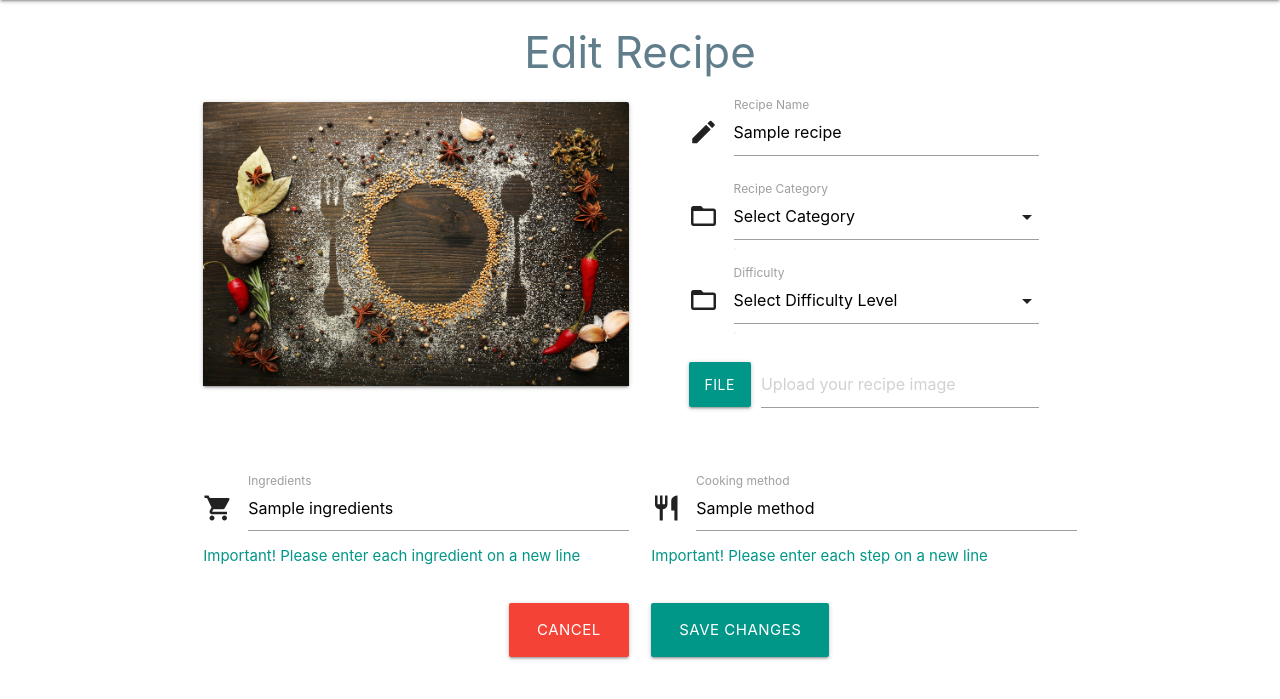
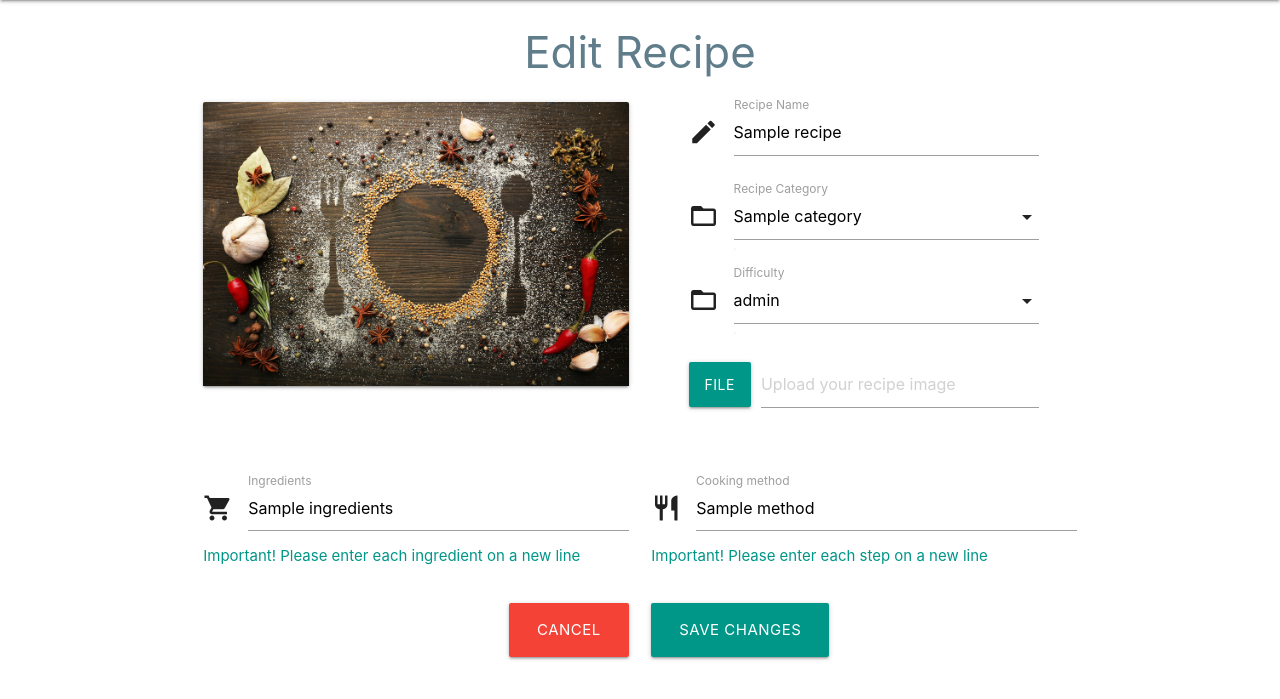
Before and after one commit to Code-Institute-Submissions/ms-project-3-v2, a Flask app: template templates/edit_recipe.html in a window 1280 px wide. Shown: the part 64-763 px from the top of the page. Run offline with Flask 2, Linux system fonts and the light colour scheme; the template is opened without the code that fills it: most values are stand-ins (such as "Sample title", 1, 10 or a date in 2020); some libraries are stand-ins or nearby versions.

Commit message:
Fix error in conditional check for <select> elements

```diff
--- a/templates/edit_recipe.html
+++ b/templates/edit_recipe.html
@@ -4,7 +4,7 @@
         <h3 class="center-align blue-grey-text">Edit Recipe</h3>
         <div class="row">
             <!-- enctype="multipart/form-data" is required for file upload-->
-            <form class="col s12"  method ="POST" action="{{ url_for('add_recipe') }}" enctype="multipart/form-data">
+            <form class="col s12"  method ="POST" action="{{ url_for('edit_recipe', recipe_id=recipe._id) }}" enctype="multipart/form-data">
                 <div class="row">
                     <div class="col s12 m6">
                         <div class="row">
@@ -30,12 +30,13 @@
                             <div class="input-field col s12 m10 offset-m1">
                                 <i class="material-icons prefix">folder_open</i>
                                 <select id="category_name" name="category_name" class="validate" required>
-                                    <option value="" disabled selected>Select Category</option>
+                                    <option value="" disabled>Select Category</option>
                                         {% for category in categories %}
                                             {% if category.category_name == recipe.category_name %}
                                                 <option value="{{ category.category_name}}" selected>{{ category.category_name}}</option>
+                                            {% else %}
+                                                <option value="{{ category.category_name}}">{{ category.category_name}}</option>
                                             {% endif %}
-                                                <option value="{{ category.category_name}}">{{ category.category_name}}</option>
                                         {% endfor %}
                                 </select>
                                 <label for="category_name">Recipe Category</label>
@@ -44,12 +45,13 @@
                             <div class="input-field col s12 m10 offset-m1">
                                 <i class="material-icons prefix">folder_open</i>
                                 <select id="difficulty_level" name="difficulty_level" class="validate" required>
-                                    <option value="" disabled selected>Select Difficulty Level</option>
+                                    <option value="" disabled>Select Difficulty Level</option>
                                         {% for difficulty_level in difficulty_levels %}
                                             {% if difficulty_level.difficulty_level == recipe.difficulty_level %}
                                                 <option value="{{ difficulty_level.difficulty_level}}" selected>{{ difficulty_level.difficulty_level }}</option>
+                                            {% else %}
+                                                <option value="{{ difficulty_level.difficulty_level}}">{{ difficulty_level.difficulty_level }}</option>
                                             {% endif %}
-                                                <option value="{{ difficulty_level.difficulty_level}}">{{ difficulty_level.difficulty_level }}</option>
                                         {% endfor %}
                                 </select>
                                 <label for="difficulty_level">Difficulty</label>
```
